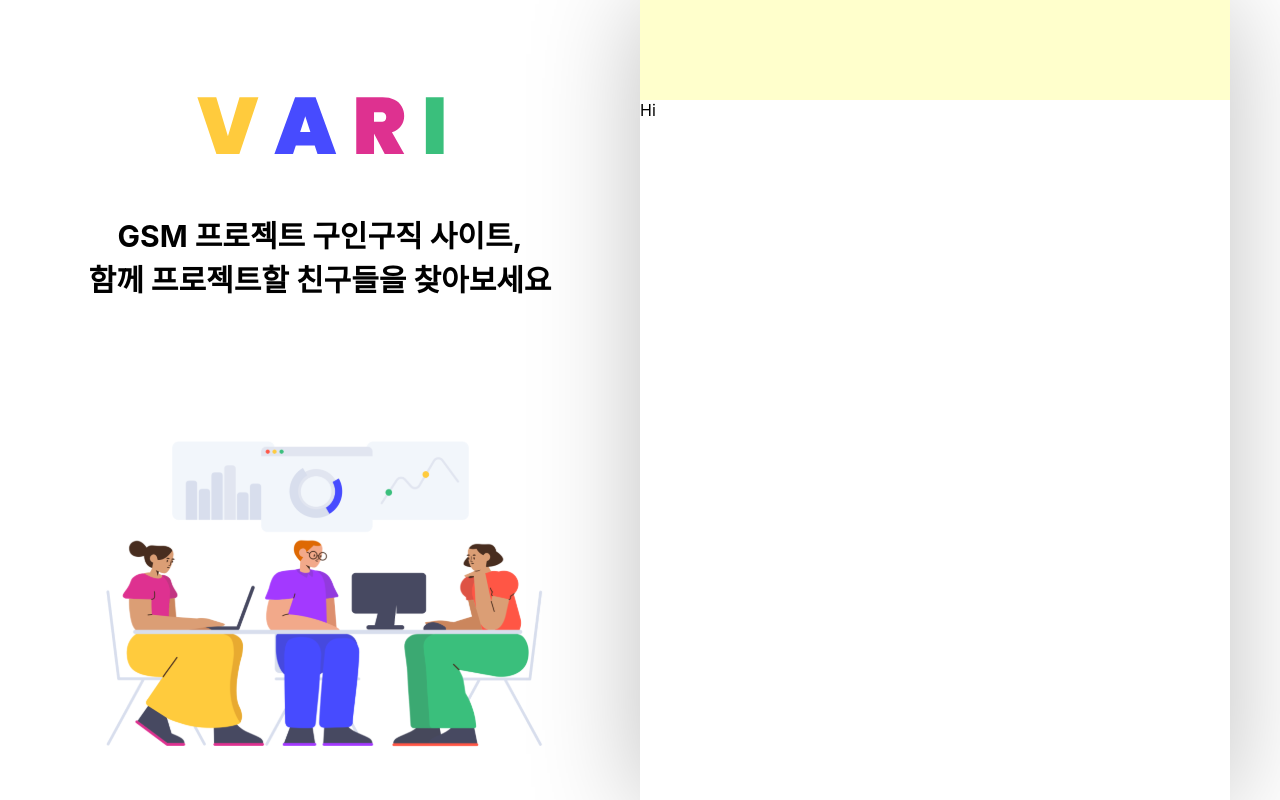
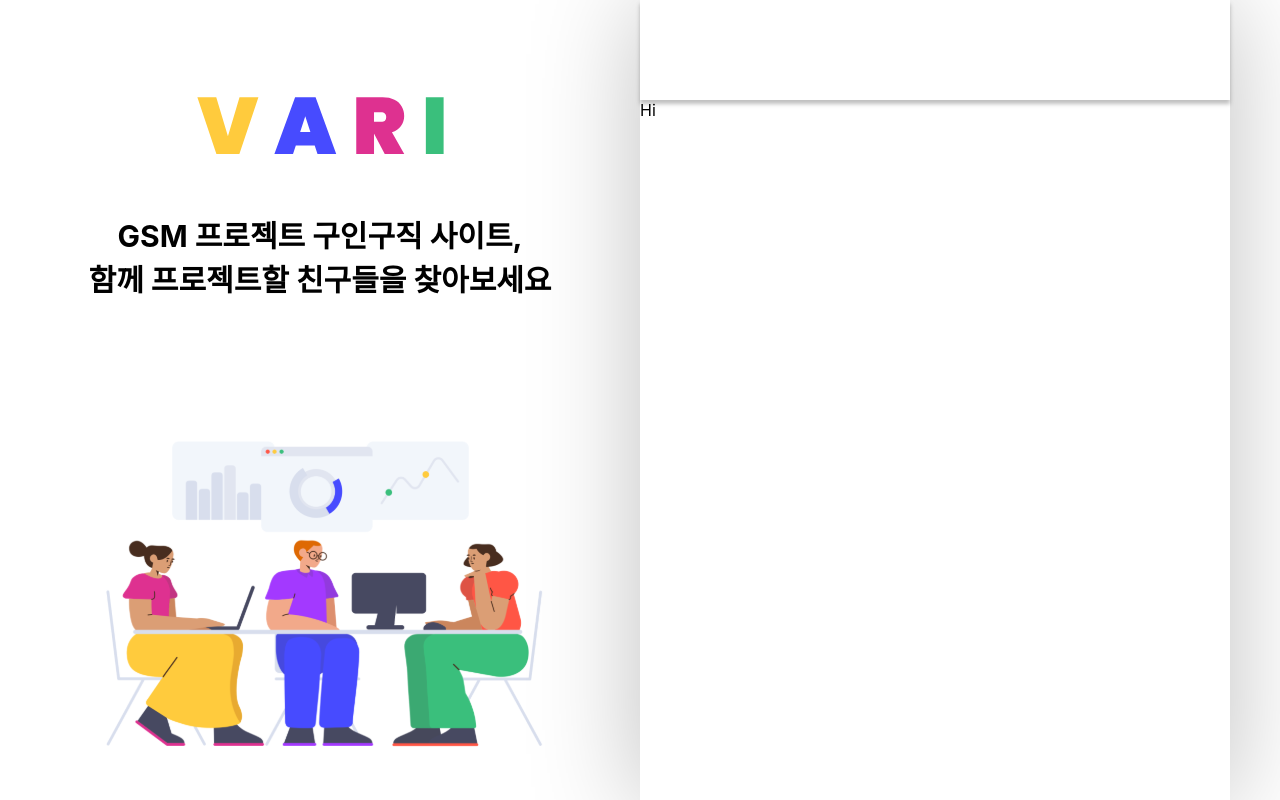
Before and after one commit to GSM-Festival/VARI-Frontend, a React (Create React App) app: page / in a window 1280 px wide. Built offline with nearby package versions, Linux system fonts and the light colour scheme.

Commit message:
Add Header

```diff
--- a/src/Components/Common/Header/Header.js
+++ b/src/Components/Common/Header/Header.js
@@ -2,9 +2,9 @@ import * as S from "./Style";
 
 const Header = () => {
   return (
-    <div>
+    <>
       <S.Positioner></S.Positioner>
-    </div>
+    </>
   );
 };
 
--- a/src/Components/Common/Header/Style.js
+++ b/src/Components/Common/Header/Style.js
@@ -1,7 +1,8 @@
 import styled from "styled-components";
 
 export const Positioner = styled.div`
-  width: 590px;
+  width: 100%;
   height: 100px;
-  background-color: #ffc;
+  background: #ffffff;
+  box-shadow: 0px 4px 4px rgba(0, 0, 0, 0.25);
 `;
--- a/src/Components/index.js
+++ b/src/Components/index.js
@@ -1,4 +1,4 @@
 export { default as SignIn } from "./SignIn/SignIn";
 export { default as SignUp } from "./SignUp/SignUp";
 export { default as Header } from "./Common/Header/Header";
-export { default as Navigate } from "./Common/Navigate/Navigate";
+export { default as Navigate } from "./Navigate/Navigate";
```
Also changed, not shown: src/Components/Navigate/Navigate.js (renamed from src/Components/Common/Navigate/Navigate.js), src/Components/Navigate/Style.js (renamed from src/Components/Common/Navigate/Style.js).
